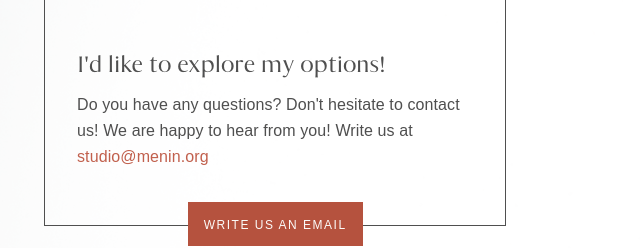
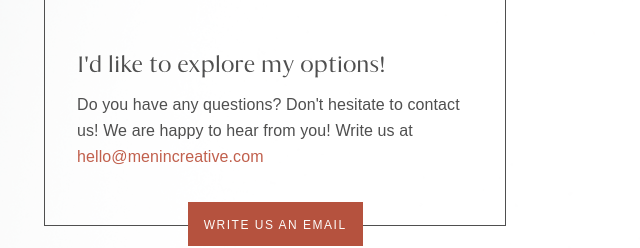
Before and after one commit to emenin/meninstudio, a plain HTML site: page index.html in a window 1280 px wide. Shown: the part 6001-6249 px from the top of the page, 620-1260 px from the left. Drawn offline with nearby package versions, Linux system fonts and the light colour scheme; a script that the page names is missing.

Commit message:
Fix email

```diff
--- a/index.html
+++ b/index.html
@@ -879,10 +879,10 @@
               <p class="marginbottom">
                 Do you have any questions? Don&#x27;t hesitate to contact us! We
                 are happy to hear from you! Write us at
-                <a href="#">studio@menin.org</a><br />
+                <a href="#">hello@menincreative.com</a><br />
               </p>
               <a
-                href="mailto:studio@menin.org?subject=Website%20contact%20%7C%20I&#x27;d%20like%20to%20know%20more!"
+                href="mailto:hello@menincreative.com?subject=Website%20contact%20%7C%20I&#x27;d%20like%20to%20know%20more!"
                 class="button w-inline-block"
               >
                 <div class="buttontext">Write us an email</div>
@@ -965,7 +965,7 @@
                 </li>
                 <li>
                   <a
-                    href="mailto:studio@menin.org?subject=Website%20contact"
+                    href="mailto:hello@menincreative.com?subject=Website%20contact"
                     class="footer-link"
                     >Email us</a
                   >
```
